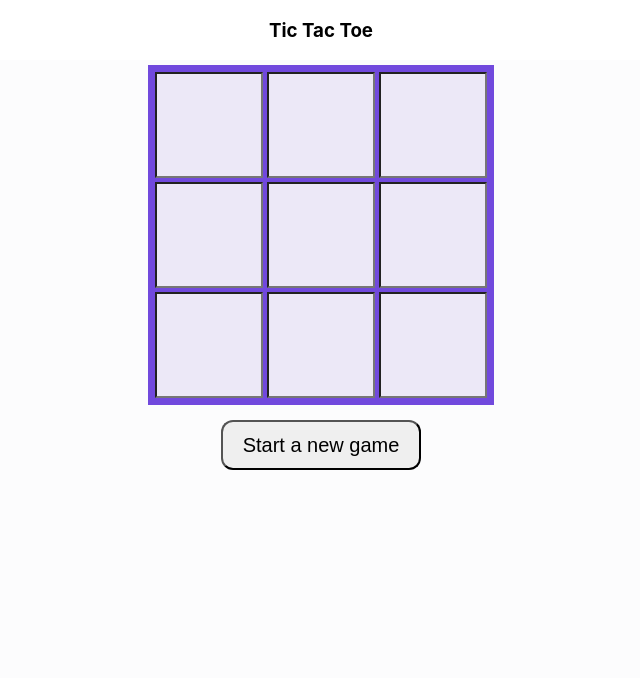
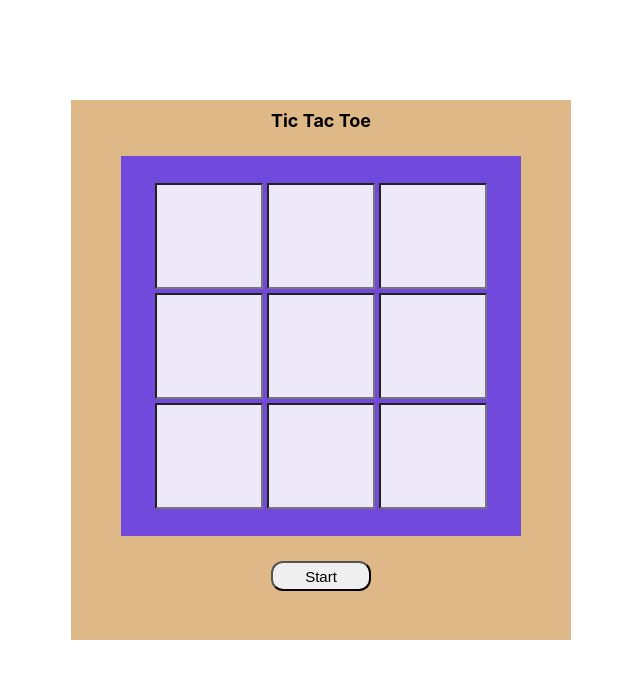
Before and after one commit to sunilraok/tic-tac-toe, a React (Create React App) app: page / in a window 1280 px wide. Shown: the top 678 px of the page, without its empty margins (319-959 px from the left). Built offline with nearby package versions, Linux system fonts and the light colour scheme.

Commit message:
cleanup CSS and components

```diff
--- a/src/App.css
+++ b/src/App.css
@@ -1,20 +1,13 @@
 .App {
   text-align: center;
+  max-width: 500px;
+  margin: 100px auto;
+  background-color: burlywood;
 }
 
-.TicTacToe {
-  background-color: #fcfcfd;
-  display: flex;
-  min-height: 100vh;
-  flex-direction: column;
-  align-items: center;
-  font-size: calc(10px + 2vmin);
-  color: white;
-}
-
-.App-logo {
-  height: 40vmin;
-  pointer-events: none;
+h1 {
+  font-size: 18px;
+  padding-top: 10px;
 }
 
 .App-link {
@@ -22,10 +15,13 @@
 }
 
 .Board {
-  margin: 5px;
+  margin-top: 25px;
+  margin-left: 50px;
+  margin-right: 50px;
+  margin-bottom: 25px;
   background-color: rgb(113, 73, 221);
   border-color: white;
-  padding: 5px;
+  padding: 25px;
 }
 
 .Cell {
@@ -38,21 +34,20 @@
 }
 
 .StartButton {
-  padding-top: 10px;
-}
-
-input {
-  height: 50px;
-  width: 200px;
-  font-size: 20px;
+  padding-bottom: 10px;
 }
 
 .StartButtonInput {
   border-radius: 12px;
+  font-size: 12px;
+  height: 30px;
+  width: 100px;
+  font-size: 15px;
 }
 
 .WinnerMessage {
-  font-size: 24px;
+  font-size: 15px;
   color: black;
-  padding-top: 20px;
+  padding-top: 5px;
+  padding-bottom: 15px;
 }
--- a/src/App.tsx
+++ b/src/App.tsx
@@ -1,6 +1,5 @@
 import React from 'react';
 import './App.css';
-import Board from './Board';
 import TicTacToe from './TicTacToe';
 
 function App() {
--- a/src/Board.tsx
+++ b/src/Board.tsx
@@ -81,7 +81,7 @@ const Board: FC = () => {
       <StartButton onStart={onStart} />
     </div>
     <div className='WinnerMessage'>
-      {winner && <div><b>Winner:</b> {winner}</div>}
+      {!!winner ? <div><b>Winner:</b> {winner}</div> : <><br/></>}
     </div>
     </>);
 };
--- a/src/StartButton.tsx
+++ b/src/StartButton.tsx
@@ -5,7 +5,7 @@ export interface StartButtonProps {
 }
 
 const StartButton: FC<StartButtonProps> = ({ onStart }) => (
-  <input type='button' className='StartButtonInput' value='Start a new game' onClick={onStart}/>
+  <input type='button' className='StartButtonInput' value='Start' onClick={onStart}/>
 );
 
 export default StartButton;
--- a/src/TicTacToe.tsx
+++ b/src/TicTacToe.tsx
@@ -3,10 +3,8 @@ import Board from "./Board";
 
 const TicTacToe: FC = () => (
   <>
-    <h3>Tic Tac Toe</h3>
-    <div className="TicTacToe">
-      <Board />
-    </div>
+    <h1>Tic Tac Toe</h1>
+    <Board />
   </>
 );
 
```
